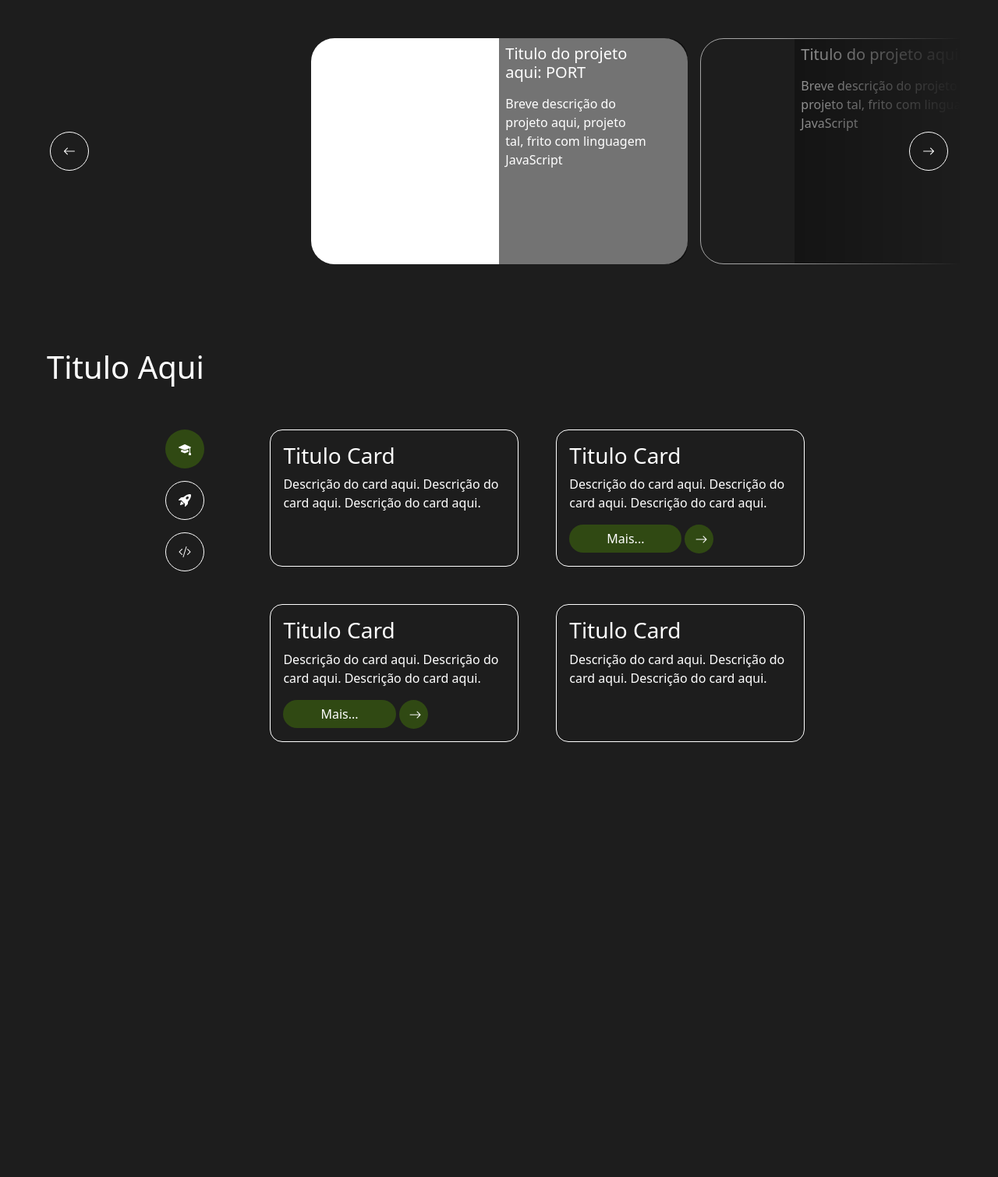
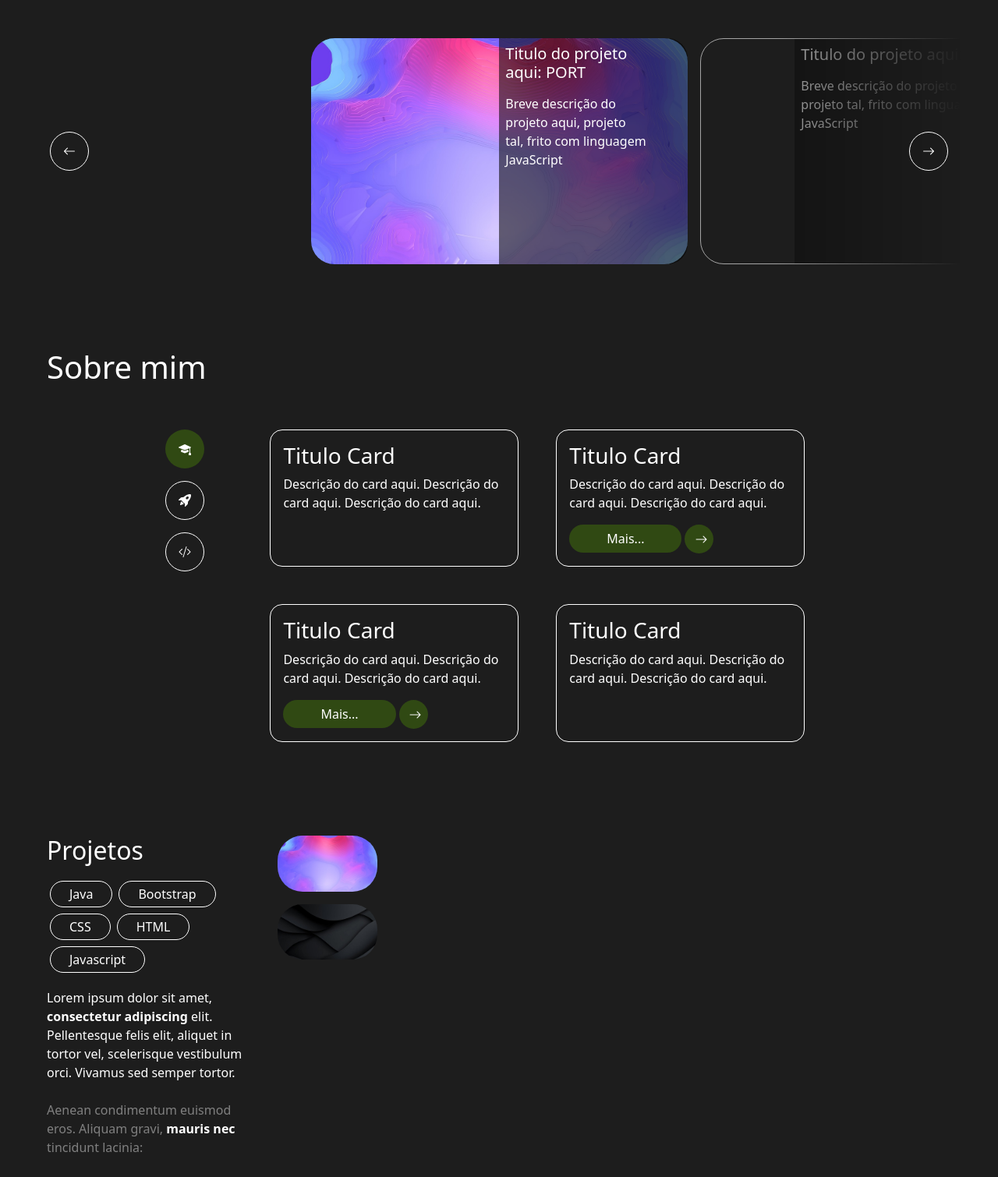
Before and after one commit to GustavoFantoni/Portfolio, a plain HTML site: page index.html in a window 1280 px wide. Shown: the part 530-2040 px from the top of the page at 78% size. Before the commit the page ends 1506 px from the top, so only its background shows below. Drawn offline with nearby package versions, Linux system fonts and the light colour scheme.

Commit message:
Inicio da area de projetos

```diff
--- a/JS/carousel.js
+++ b/JS/carousel.js
@@ -5,12 +5,12 @@ document.addEventListener("DOMContentLoaded", function () {
 
     const cards = [
         { text: "", tam: "col-lg-4", Style: "noStyle" },
-        { tam: "col-lg-5", Style: "card-item", title: "Titulo do projeto aqui: PORT", desc: "Breve descrição do projeto aqui, projeto tal, frito com linguagem JavaScript"  },
-        { tam: "col-lg-5", Style: "card-item", title: "Titulo do projeto aqui: PORT", desc: "Breve descrição do projeto aqui, projeto tal, frito com linguagem JavaScript" },
-        { tam: "col-lg-5", Style: "card-item", title: "Titulo do projeto aqui: PORT", desc: "Breve descrição do projeto aqui, projeto tal, frito com linguagem JavaScript" },
-        { tam: "col-lg-5", Style: "card-item", title: "Titulo do projeto aqui: PORT", desc: "Breve descrição do projeto aqui, projeto tal, frito com linguagem JavaScript" },
-        { tam: "col-lg-5", Style: "card-item", title: "Titulo do projeto aqui: PORT", desc: "Breve descrição do projeto aqui, projeto tal, frito com linguagem JavaScript" },
-        { tam: "col-lg-5", Style: "card-item", title: "Titulo do projeto aqui: PORT", desc: "Breve descrição do projeto aqui, projeto tal, frito com linguagem JavaScript" },
+        { tam: "col-lg-5", Style: "card-item", img: "Images/bg-1.jpg", title: "Titulo do projeto aqui: PORT", desc: "Breve descrição do projeto aqui, projeto tal, frito com linguagem JavaScript" },
+        { tam: "col-lg-5", Style: "card-item", img: "Images/bg-2.jpg", title: "Titulo do projeto aqui: PORT", desc: "Breve descrição do projeto aqui, projeto tal, frito com linguagem JavaScript"  },
+        { tam: "col-lg-5", Style: "card-item", img: "Images/bg-3.jpg", title: "Titulo do projeto aqui: PORT", desc: "Breve descrição do projeto aqui, projeto tal, frito com linguagem JavaScript" },
+        { tam: "col-lg-5", Style: "card-item", img: "Images/bg-4.jpg", title: "Titulo do projeto aqui: PORT", desc: "Breve descrição do projeto aqui, projeto tal, frito com linguagem JavaScript" },
+        { tam: "col-lg-5", Style: "card-item", img: "Images/bg-5.jpg", title: "Titulo do projeto aqui: PORT", desc: "Breve descrição do projeto aqui, projeto tal, frito com linguagem JavaScript" },
+        { tam: "col-lg-5", Style: "card-item", img: "Images/bg-6.jpg", title: "Titulo do projeto aqui: PORT", desc: "Breve descrição do projeto aqui, projeto tal, frito com linguagem JavaScript" },
         { text: "", tam: "col-lg-4", Style: "noStyle" }
     ];
 
@@ -30,6 +30,7 @@ document.addEventListener("DOMContentLoaded", function () {
             const areaContent = document.createElement("div");
             areaContent.classList.add("width-mod-50", "h-100", "area-content-card-carousel");
 
+
             const titleCard = document.createElement("h5");
             titleCard.classList.add("w-75", "title-card-carousel", "m-2")
             titleCard.innerHTML = card.title;
@@ -42,7 +43,7 @@ document.addEventListener("DOMContentLoaded", function () {
             areaContent.appendChild(descCard)
             div.appendChild(areaNull);
             div.appendChild(areaContent);
-
+            div.style.backgroundImage = `url(${card.img}) `
 
             const indicator = document.createElement("span");
             indicator.classList.add("indicator");
@@ -50,7 +51,6 @@ document.addEventListener("DOMContentLoaded", function () {
             positionContainer.appendChild(indicator);
             indicators.push(indicator);
         }
-
         rowContainer.appendChild(div);
     });
 
--- a/index.html
+++ b/index.html
@@ -154,7 +154,7 @@
 
         <!-- Sobre mim -->
         <div class="row d-flex flex-row-reverse  justify-content-center col-12 mt-5">
-            <h1 class="about-me">Titulo Aqui</h1>
+            <h1 class="about-me">Sobre mim</h1>
 
 
             <div class="col-lg-8 col-10 d-flex flex-row-reverse justify-content-center m flex-wrap mt-4">
@@ -204,6 +204,60 @@
 
         </div>
 
+        <!-- Projetos -->
+        <div class="row col-12 mt-5 d-flex justify-content-start">
+
+
+
+            <div class="col-lg-3 mt-5">
+                <h2>Projetos</h2>
+                <div class="w-100 d-flex flex-wrap justify-content-start mt-3 ">
+                    <div class="w-auto m-1 p-0">
+                        <button class="social-btn d-flex btn-social border-1 border-white rounded-5 py-lg-1 py-0 px-4 bg-transparent   ">
+                        Java
+                        </button>
+                    </div>
+                    <div class="w-auto m-1 p-0">
+                        <button class="social-btn d-flex btn-social border-1 border-white rounded-5 py-lg-1 py-0 px-4 bg-transparent  ">
+                        Bootstrap
+                        </button>
+                    </div>
+                    <div class="w-auto m-1 p-0">
+                        <button class="social-btn d-flex btn-social border-1 border-white rounded-5 py-lg-1 py-0 px-4 bg-transparent   ">
+                        CSS
+                        </button>
+                    </div>
+                    <div class="w-auto m-1 p-0">
+                        <button class="social-btn d-flex btn-social border-1 border-white rounded-5 py-lg-1 py-0 px-4 bg-transparent  ">
+                        HTML
+                        </button>
+                    </div>
+                    <div class="w-auto m-1 p-0">
+                        <button class="social-btn d-flex btn-social border-1 border-white rounded-5 py-lg-1 py-0 px-4 bg-transparent  ">
+                            Javascript
+                        </button>
+                    </div>
+                </div>
+                <p class="mt-3">Lorem ipsum dolor sit amet, <span class="fw-bold">consectetur adipiscing</span> elit. Pellentesque felis elit, aliquet in tortor vel, scelerisque vestibulum orci. Vivamus sed semper tortor. <br><br><span class="text-2-project">Aenean condimentum euismod eros. Aliquam gravi,<span class="fw-bold"> mauris nec </span>tincidunt lacinia: </span><br><br> • ipsum massa ultricies tortor, id vulputate diam nunc vehicula ipsum.<br> • ipsum massa ultricies tortor, id vulputate diam nunc vehicula ipsum.</p>
+            </div>
+
+
+
+            <div class="col-lg-8 col-12 d-flex ">
+                <div class="col-lg-2 col-4 d-flex flex-column gap-3 mt-5 ">
+                    <img src="Images/bg-1.jpg" alt="" class="img-project rounded-5  rounded-4 img-1-projects"" >
+                    <img src="Images/bg-2.jpg" alt="" class="img-project rounded-5  rounded-4 img-2-projects">
+                </div>
+                <div class="col-lg-4 col-8 d-flex mt-5">
+                    <img src="Images/bg-3.jpg" alt="" class="img-project rounded-lg-5 d-none rounded-4 mx-4 img-3-projects"">
+                </div>
+                <div class="col-lg-2 d-lg-flex d-none">
+                    <img src="Images/bg-3.jpg" alt="" class="img-project rounded-5 d-none  mx-5 img-4-projects"">
+                </div>
+            </div>
+
+        </div>
+
     </div>
 
 
--- a/style.css
+++ b/style.css
@@ -196,6 +196,17 @@ a:hover {
     display: none;
 }
 
+.center-card, .img-project {
+    object-fit: cover;
+    background-position: center;
+    background-repeat: no-repeat;
+    background-size: cover;
+}
+.bordered-card {
+    background-image: none !important;
+}
+
+
 .card-item {
     flex: 0 0 auto;
     scroll-snap-align: center;
@@ -307,3 +318,40 @@ a:hover {
     border: none;
     cursor: pointer;
 }
+
+/* Projects */
+
+.text-2-project {
+    color: rgb(128, 128, 128) !important;
+}
+
+.img-1-projects {
+
+}
+.img-2-projects {
+
+}
+.img-3-projects {
+
+}
+.img-4-projects {
+
+}
+
+@media (max-width: 500px) {
+    .img-1-projects {
+        width: 100%;
+        max-width: 100px;
+        height: 200px;
+        max-height: 200px;
+    }
+    .img-2-projects {
+
+    }
+    .img-3-projects {
+
+    }
+    .img-4-projects {
+
+    }
+}
```
Also changed, not shown: Exemplos/ex6.png (deleted), Exemplos/ex7.png (deleted), Images/bg-1.jpg (added), Images/bg-2.jpg (added), Images/bg-3.jpg (added), Images/bg-4.jpg (added), Images/bg-5.jpg (added), Images/bg-6.jpg (added).
